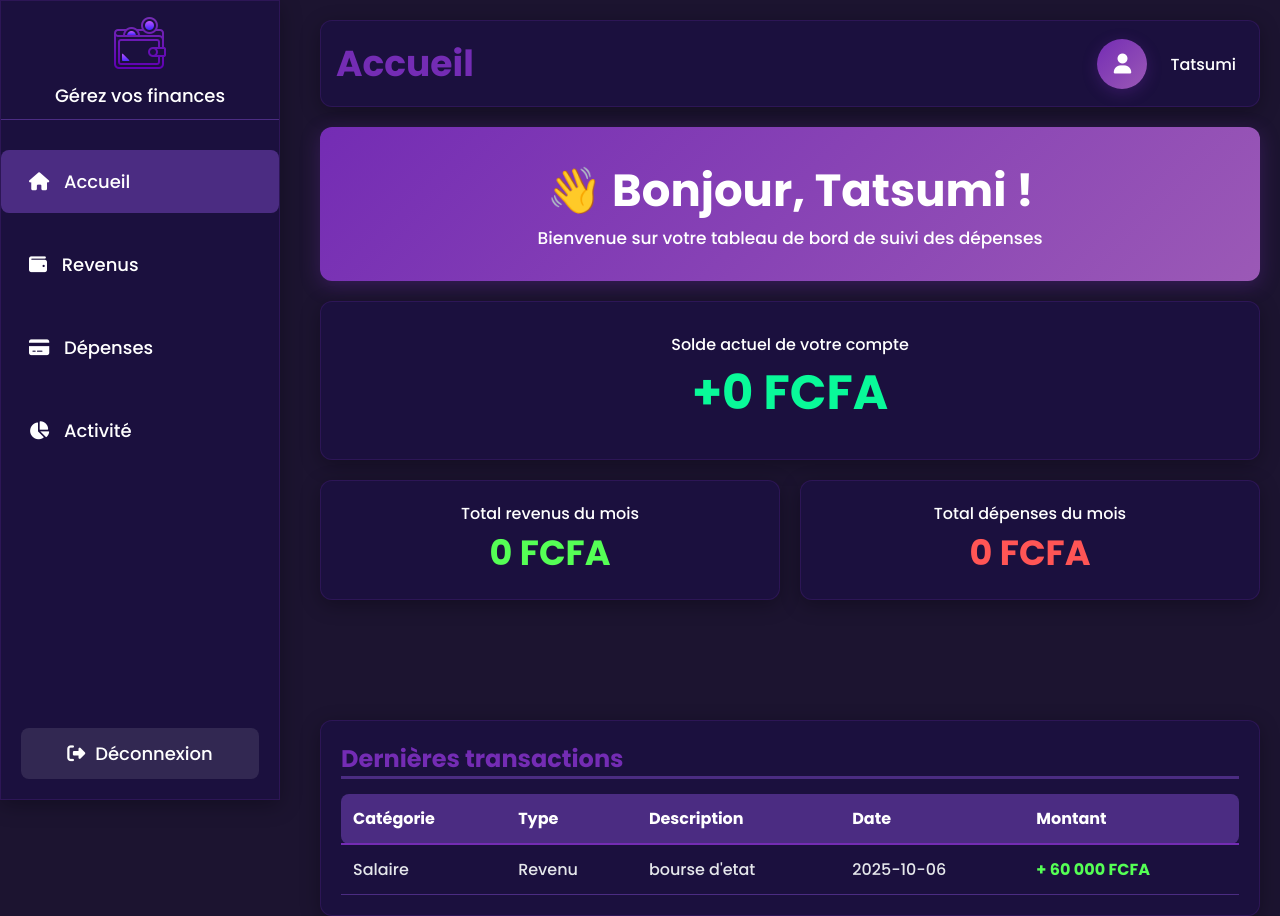
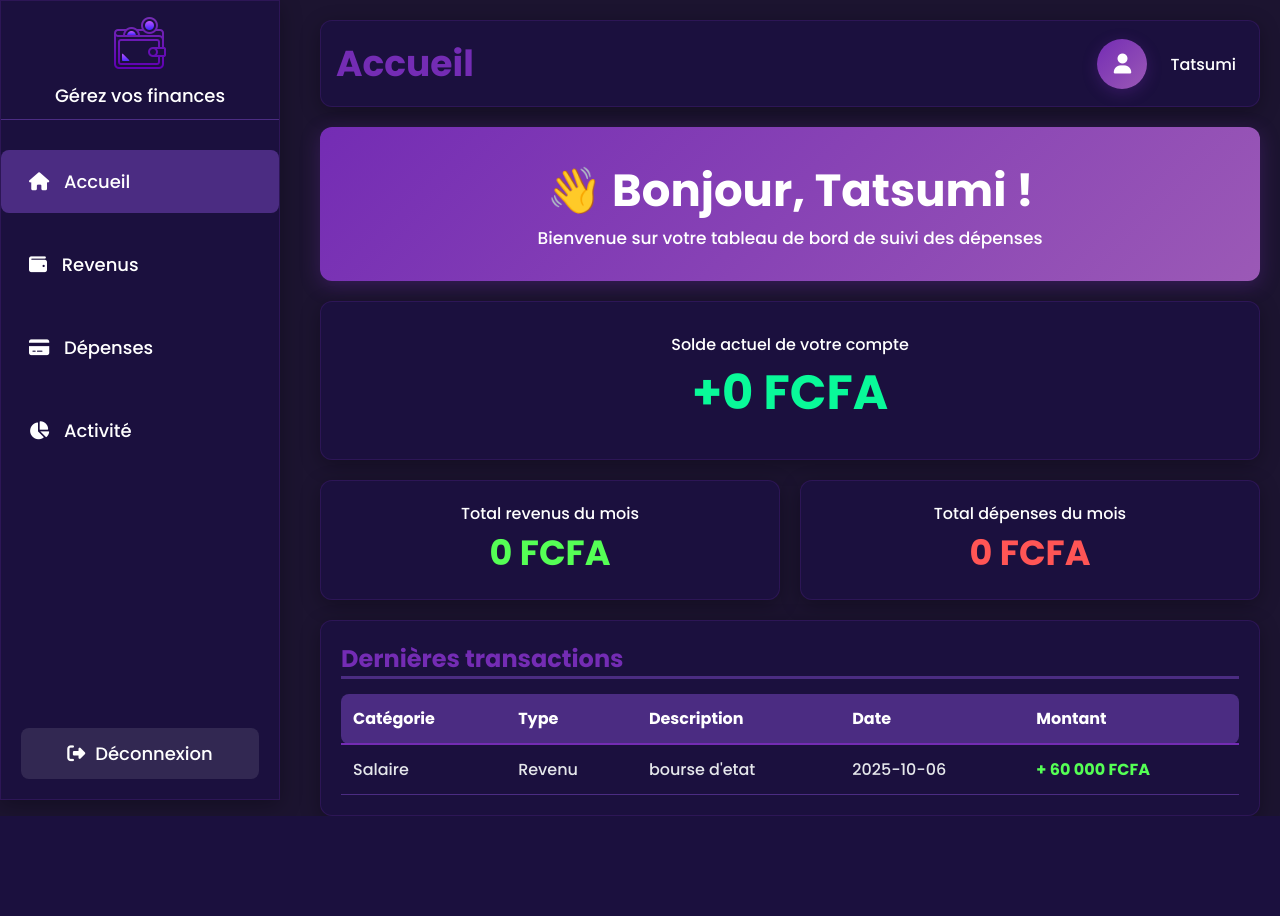
Before and after one commit to Akashi-x/projet-appli-de-depenses, a PHP site: page /accueil.php in a window 1280 px wide. After the commit the page ends 816 px from the top, so only its background shows below. Run offline with PHP 8.4, Linux system fonts and the light colour scheme; data comes from the database, SQL or seed files in the repository; some libraries are stand-ins or nearby versions.

Commit message:
ajustement

```diff
--- a/CSS/accueil.css
+++ b/CSS/accueil.css
@@ -142,7 +142,7 @@ body {
   border: 1px solid rgba(116, 48, 180, 0.2);
   padding: 20px;
   border-radius: 12px;
-  margin-top: 100px;
+
 }
 .transactions h2 {
   margin-bottom: 15px;
@@ -194,4 +194,8 @@ body {
 }
 .montant.negatif {
   color: #ff5555;
+} ottom: 2000px;
+  justify-content: center;
+  align-items: center;
+  gap: 10px;
 }
```
